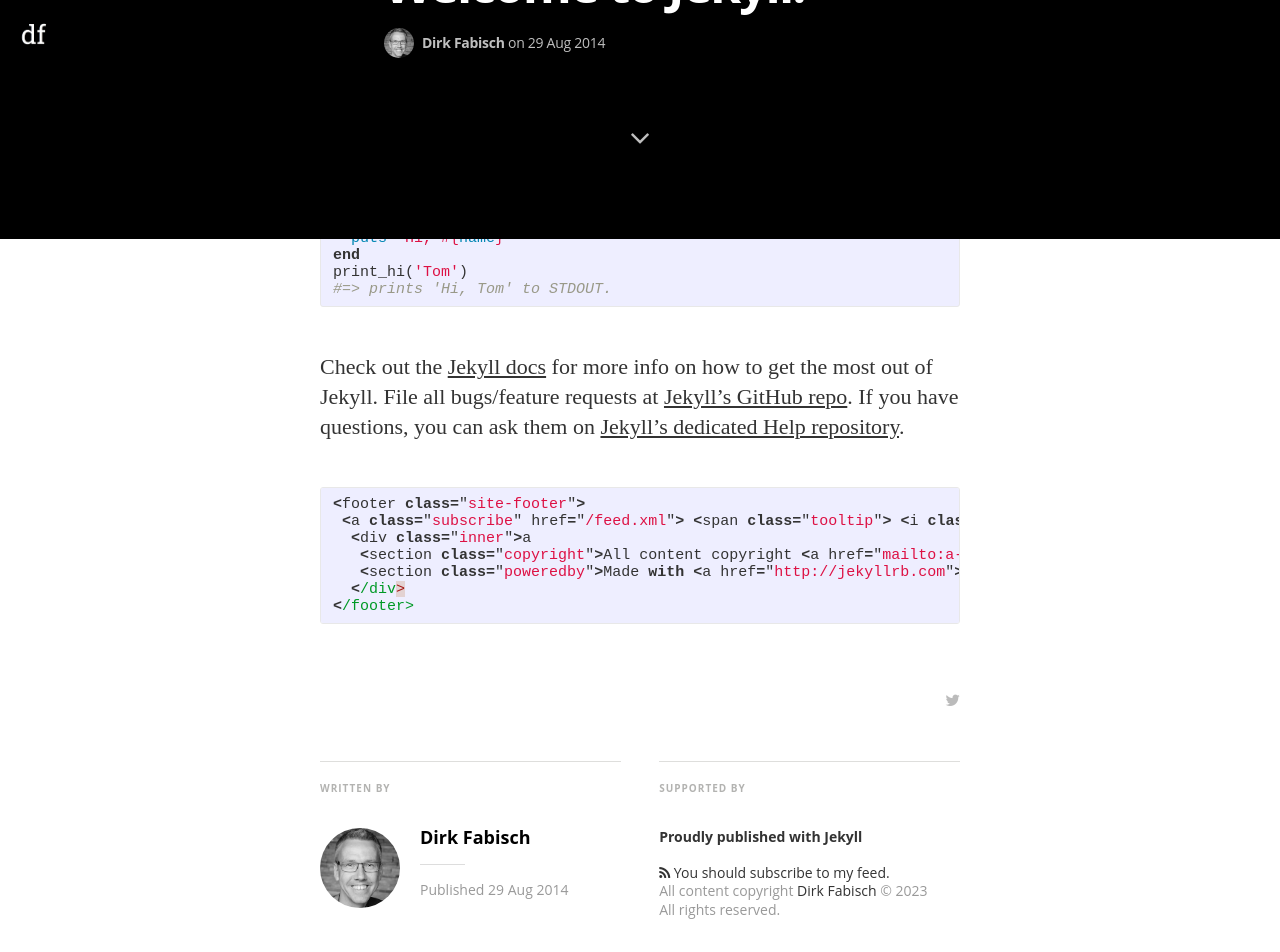
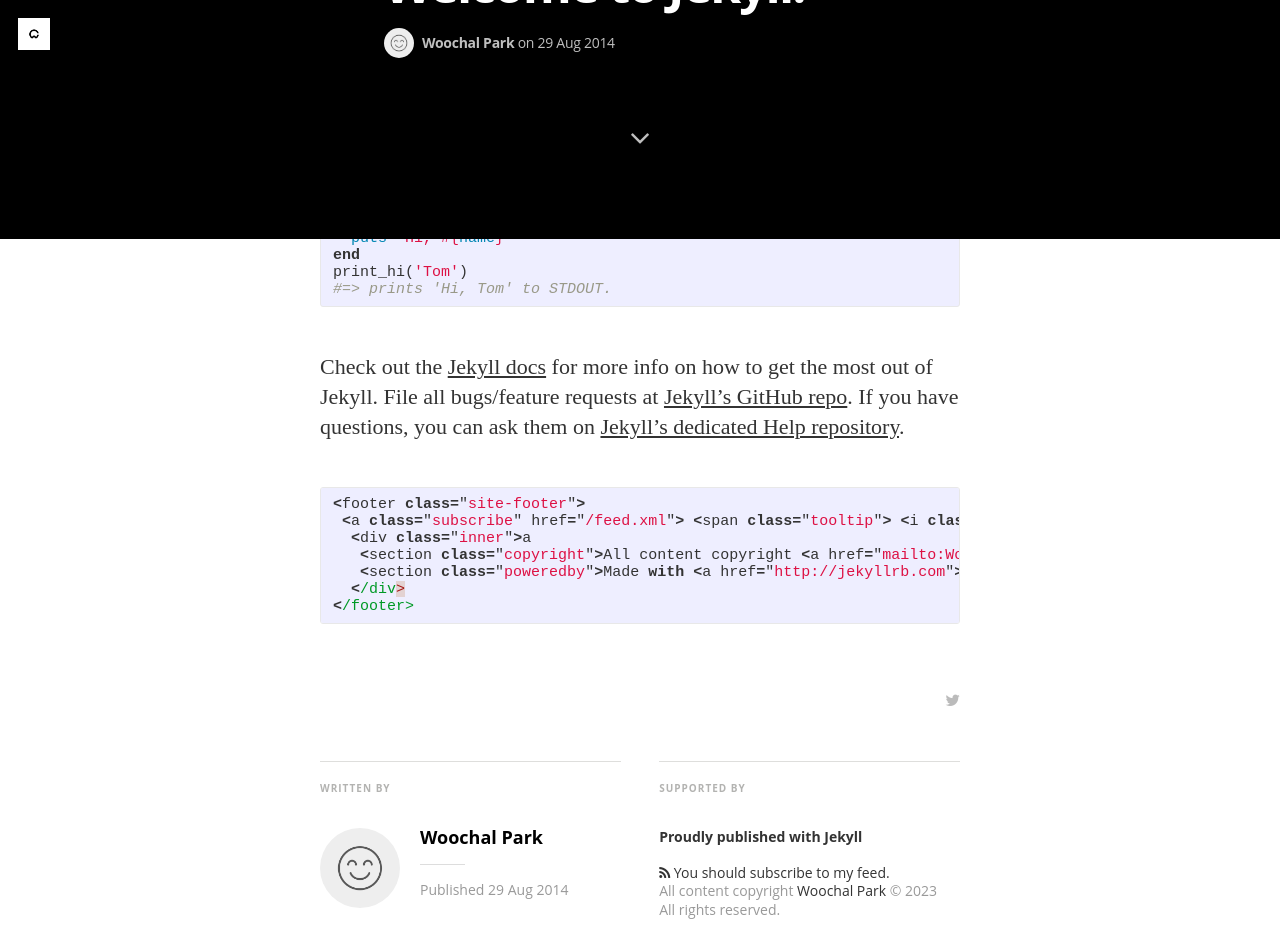
Before and after one commit to Woochal/Woochal.github.io, a Jekyll site: the page built from _posts/2014-08-29-welcome-to-jekyll.markdown, in a window 1280 px wide and 1400 px high, scrolled down 1161 px. Shown: the top 952 px of the window. Built offline with Jekyll 4.4.1, drawn with Linux system fonts in a browser that asks for light colours; nearby versions of some CDN libraries; some web fonts are replaced.

Commit message:
images added

```diff
--- a/_config.yml
+++ b/_config.yml
@@ -4,21 +4,21 @@ gems:
   - jekyll-paginate
 
 # Site settings
-title: "Mediator"
+title: "Woochal"
 description: > # this means to ignore newlines until "email:"
    A Jekyll theme - Medium inspired
 
-email: a-mail@mail.mail
+email: Woochal@gmail.com
 #blog logo
-logo: "/assets/images/df_logo.jpg"
+logo: "/assets/images/wc_logo.jpeg"
 float_logo: true # true, false (default)
 
 # blog cover
-cover: "/assets/images/cA4aKEIPQrerBnp1yGHv_IMG_9534-3-2.jpg"
+cover: "/assets/images/astronaut.png"
 
-name: 'Dirk Fabisch'
-author: 'Dirk Fabisch'
-author_image: "/assets/images/author.jpg"
+name: 'Woochal Park'
+author: 'Woochal Park'
+author_image: "/assets/images/smile.jpeg"
 
 paginate:	5
 
```
Also changed, not shown: assets/images/astronaut.png (added), assets/images/smile.jpeg (added), assets/images/wc_logo.jpeg (added).
